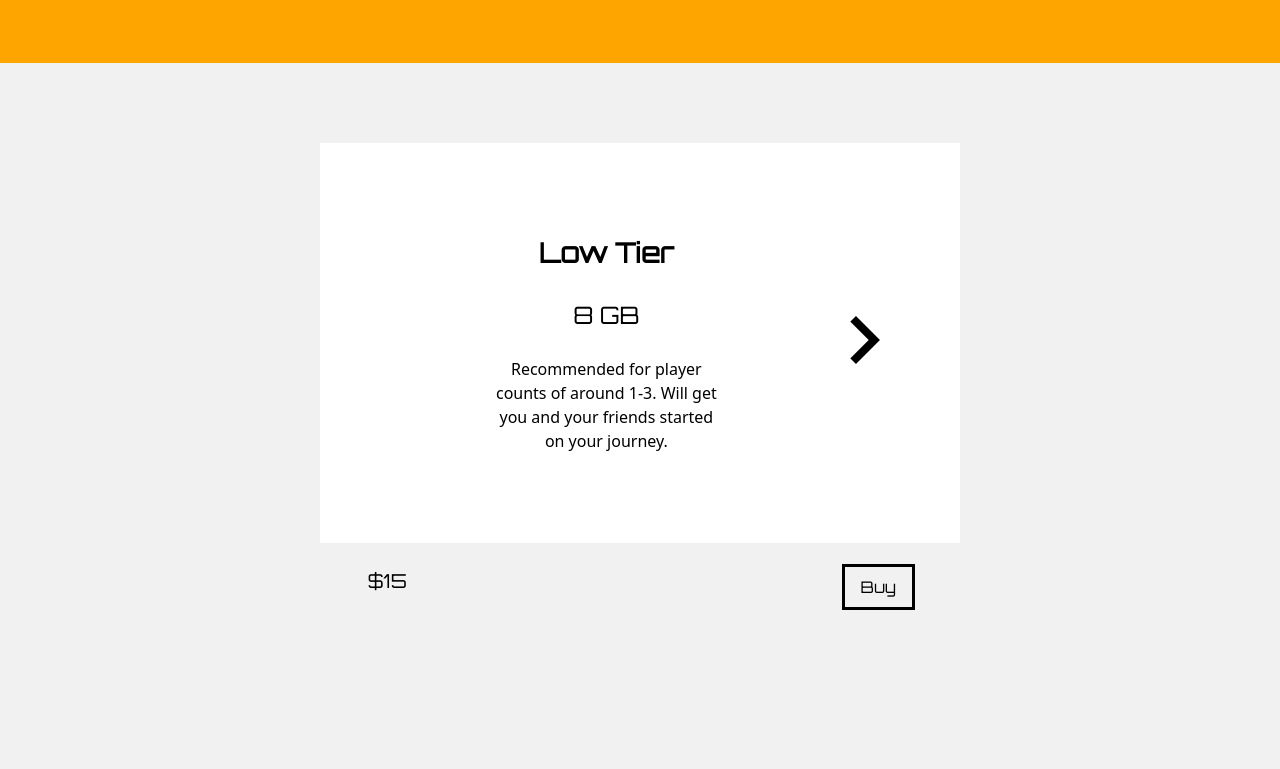
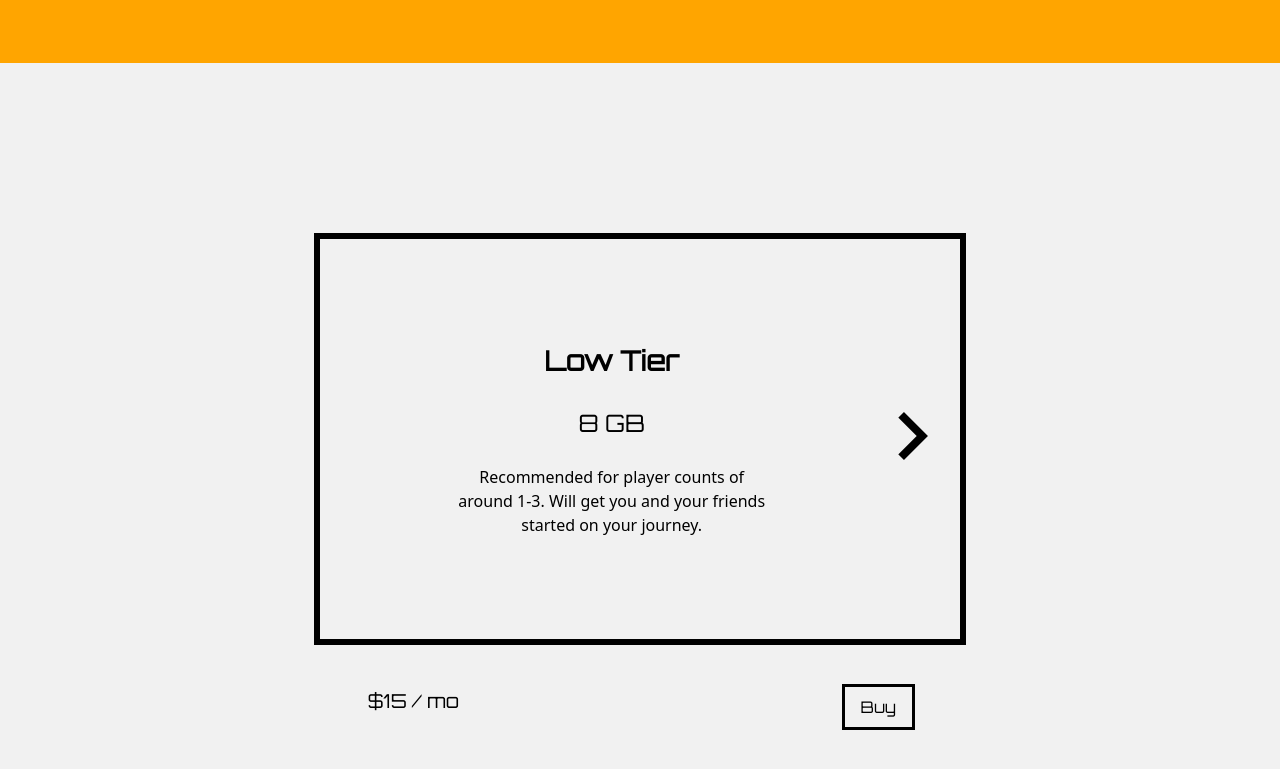
Before and after one commit to evanslyke31/factory-host, a Gatsby site: page / in a window 1280 px wide. Shown: the part 1537-2306 px from the top of the page. Built offline with nearby package versions, Linux system fonts and the light colour scheme; Gatsby itself is replaced by a stand-in of ours.

Commit message:
fix  pricing page

```diff
--- a/src/components/PricingSection.js
+++ b/src/components/PricingSection.js
@@ -62,7 +62,7 @@ class PricingSection extends React.Component {
               <PricingCard currentIndex={this.state.currentIndex} maxIndex={this.maxIndex} content={this.plans[this.state.currentIndex].content} updateIndexCallbackFn={this.updateIndex.bind(this)}/>
             </div>
             <div className="pricing-checkout">
-              <div className="price">${this.plans[this.state.currentIndex].price}</div>
+              <div className="price">${this.plans[this.state.currentIndex].price} / mo</div>
               <button>Buy</button>
             </div>
           </div>
--- a/src/styles/PricingCard.scss
+++ b/src/styles/PricingCard.scss
@@ -3,7 +3,9 @@
 div.pricing-card {
     @apply h-full flex justify-between items-center text-center;
 
-    background-color: rgb(255, 255, 255);
+    outline-color: black;
+    outline-style: solid;
+    outline-width: 6px;
 
     .material-icons {
         cursor: pointer;
--- a/src/styles/PricingSection.scss
+++ b/src/styles/PricingSection.scss
@@ -3,18 +3,17 @@ section.pricing {
     background-color: rgb(241, 241, 241);
 
     .pricing-container {
-        @apply flex flex-col;
+        @apply flex flex-col pt-24;
 
         .card-container {
-            @apply m-auto p-12;
+            @apply m-auto;
 
-            background-color: white;
             width: 50vw;
             height: 50vh;
         }
 
         .pricing-checkout {
-            @apply flex justify-between m-auto px-12 pt-6;
+            @apply flex justify-between m-auto px-12 pt-12;
 
             width: 50vw;
             font-family: 'Orbitron', sans-serif;
```
